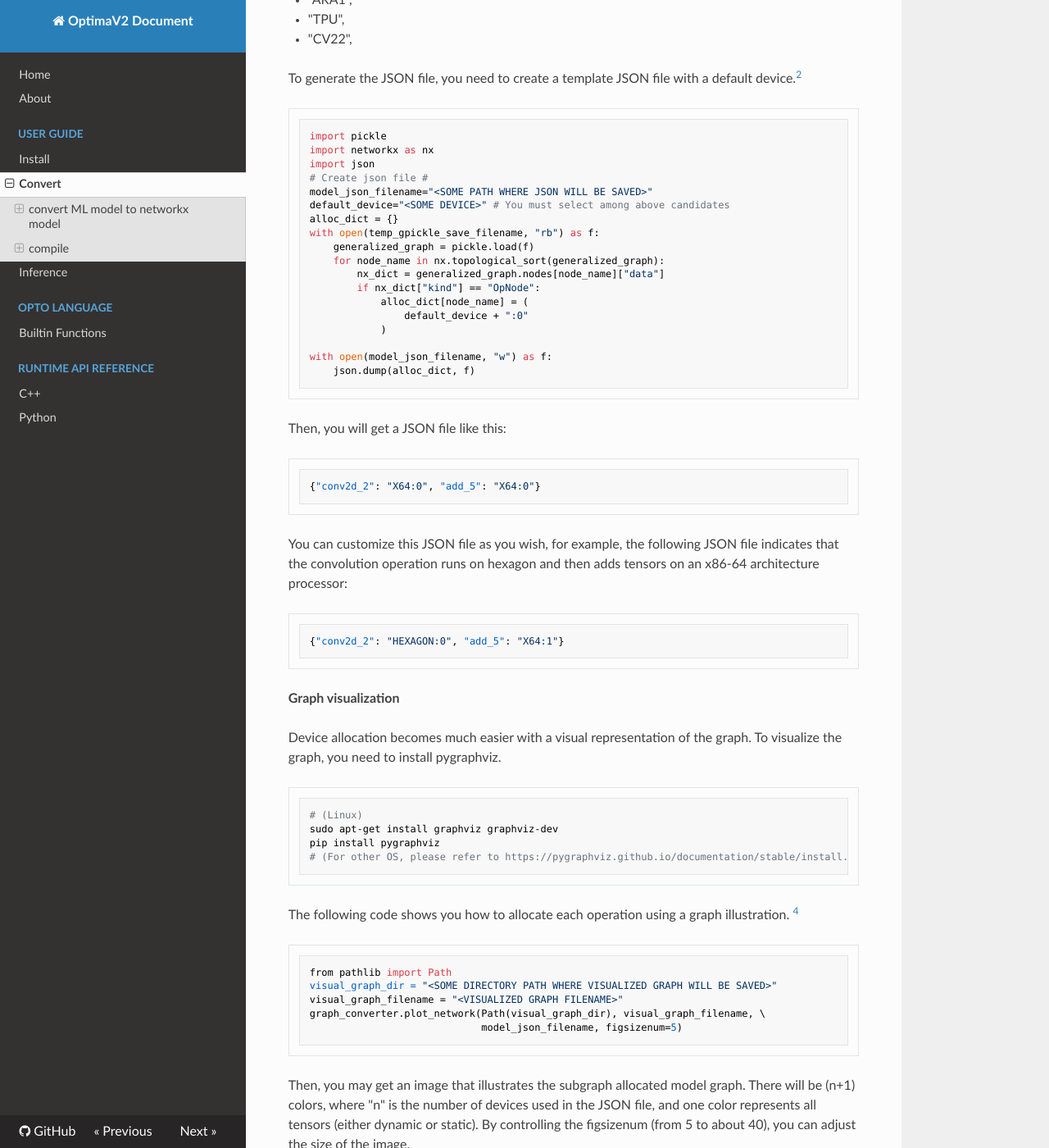
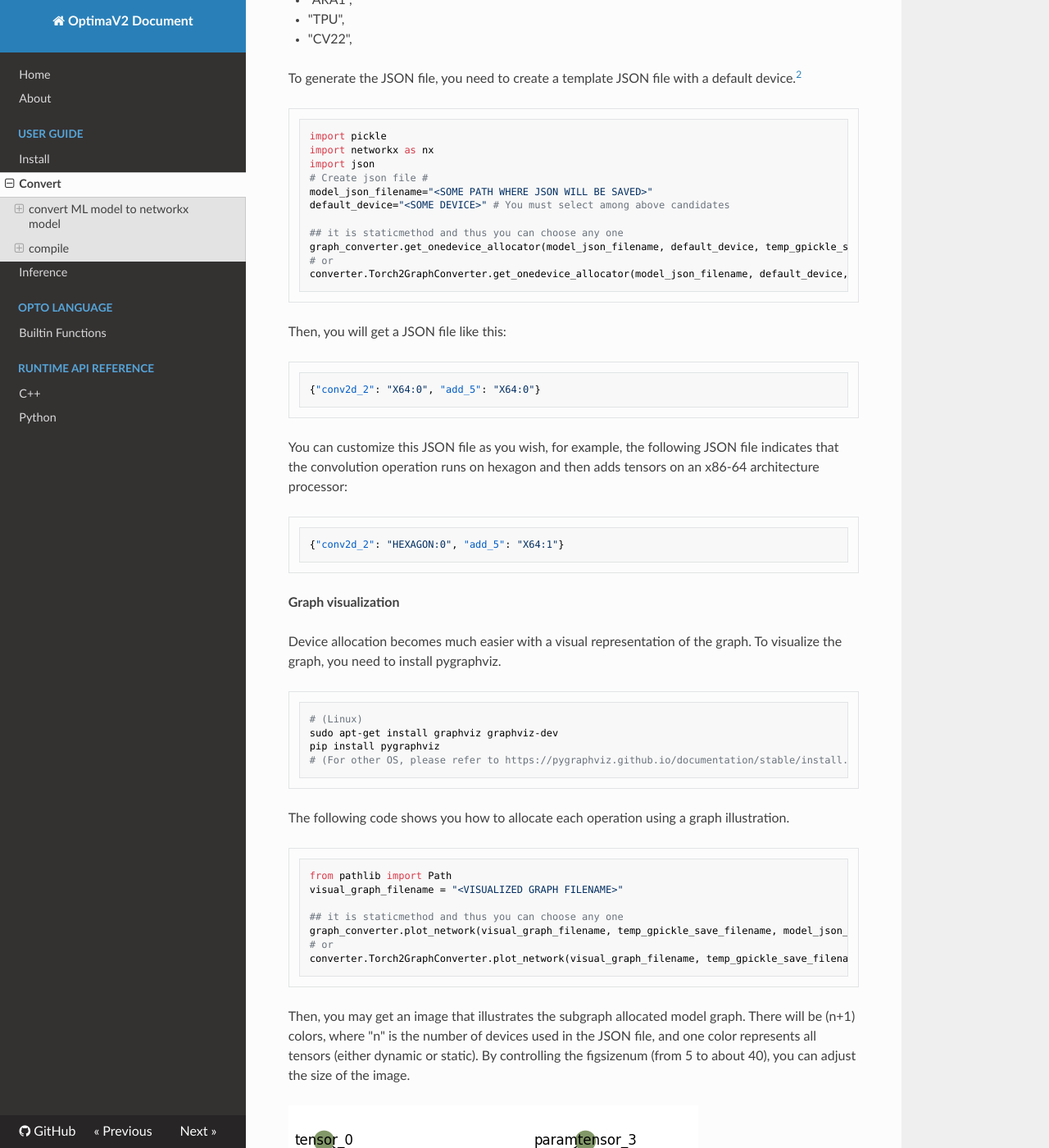
Before and after one commit to ENERZAi/OptimaV2-Docs, an MkDocs documentation site: the page built from docs/guide/convert.md, in a window 1280 px wide and 1400 px high, scrolled down 2167 px. Shown: the whole window at 82% size. Built offline with MkDocs 1.6.1, drawn with Linux system fonts in a browser that asks for light colours; nearby versions of some CDN libraries; some of the changed text lies outside the part shown.

Commit message:
torch2nx api added

`````diff
--- a/docs/guide/convert.md
+++ b/docs/guide/convert.md
@@ -90,18 +90,12 @@ import json
 # Create json file #
 model_json_filename="<SOME PATH WHERE JSON WILL BE SAVED>"
 default_device="<SOME DEVICE>" # You must select among above candidates
-alloc_dict = {}
-with open(temp_gpickle_save_filename, "rb") as f:
-    generalized_graph = pickle.load(f)
-    for node_name in nx.topological_sort(generalized_graph):
-        nx_dict = generalized_graph.nodes[node_name]["data"]
-        if nx_dict["kind"] == "OpNode":
-            alloc_dict[node_name] = (
-                default_device + ":0"
-            )
 
-with open(model_json_filename, "w") as f:
-    json.dump(alloc_dict, f)
+## it is staticmethod and thus you can choose any one
+graph_converter.get_onedevice_allocator(model_json_filename, default_device, temp_gpickle_save_filename)
+# or
+converter.Torch2GraphConverter.get_onedevice_allocator(model_json_filename, default_device, temp_gpickle_save_filename)
+
 ````
 
 Then, you will get a JSON file like this:
@@ -125,13 +119,15 @@ pip install pygraphviz
 # (For other OS, please refer to https://pygraphviz.github.io/documentation/stable/install.html)
 ````
 
-The following code shows you how to allocate each operation using a graph illustration. [^4]
+The following code shows you how to allocate each operation using a graph illustration.
 ````python
 from pathlib import Path
-visual_graph_dir = "<SOME DIRECTORY PATH WHERE VISUALIZED GRAPH WILL BE SAVED>"
 visual_graph_filename = "<VISUALIZED GRAPH FILENAME>"
-graph_converter.plot_network(Path(visual_graph_dir), visual_graph_filename, \
-                             model_json_filename, figsizenum=5)
+
+## it is staticmethod and thus you can choose any one
+graph_converter.plot_network(visual_graph_filename, temp_gpickle_save_filename, model_json_filename, figsizenum=5)
+# or
+converter.Torch2GraphConverter.plot_network(visual_graph_filename, temp_gpickle_save_filename, model_json_filename, figsizenum=5)
 ````
 
 Then, you may get an image that illustrates the subgraph allocated model graph. There will be (n+1) colors, where "n" is the number of devices used in the JSON file, and one color represents all tensors (either dynamic or static). By controlling the figsizenum (from 5 to about 40), you can adjust the size of the image.
@@ -143,7 +139,6 @@ Then, you may get an image that illustrates the subgraph allocated model graph.
 [^1]: sample input 만드는 것은 manager가 사용할 것이고 optional이기 때문에 2번 step에서 설명하면 좋겠습니다]
 [^2]: (TODO) creating json must be more convenient (torch2nx integration?? - but devicekind access makes a problem a bit complex)
 [^3]: It depends on a runtime specification
-[^4]: 이를 위해서는 torch2nx merge가 필요합니다 - 매우 적은 변경
 
 ----
 
`````
